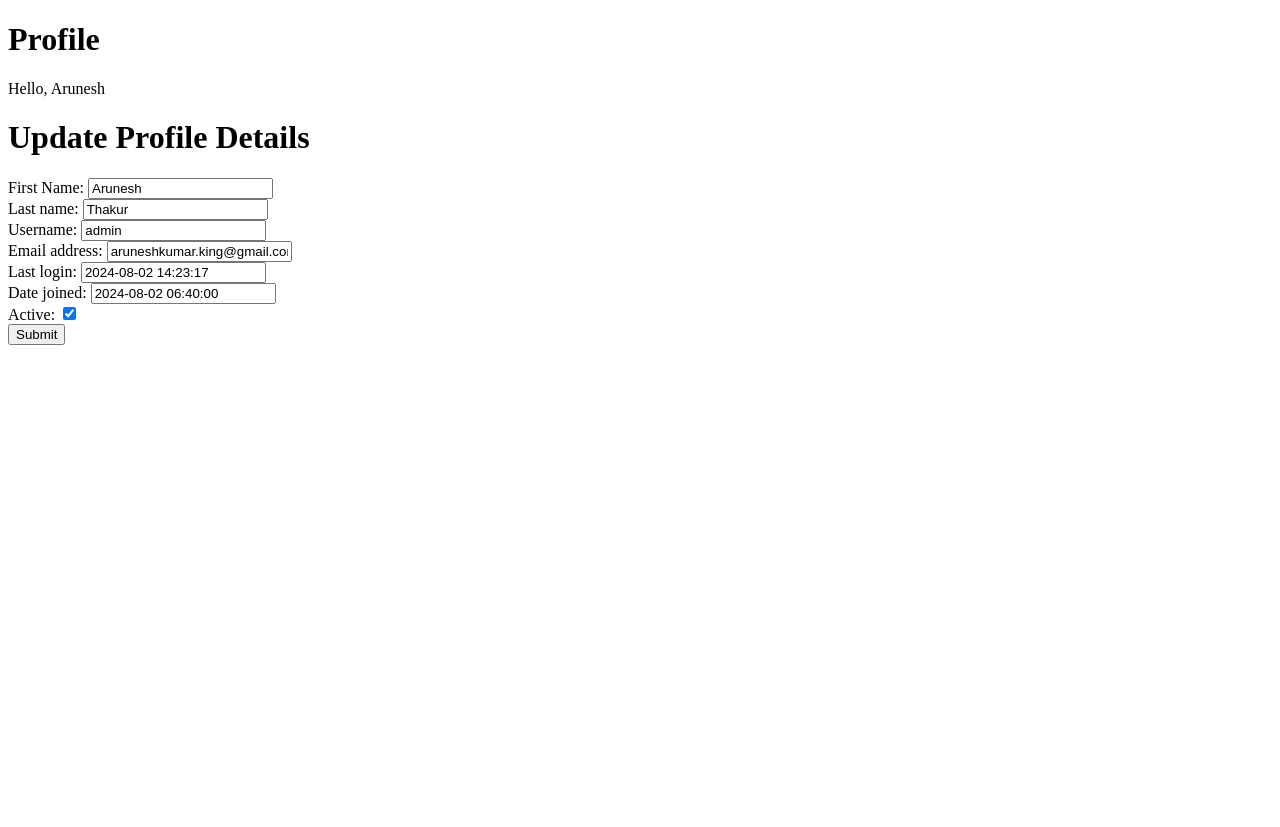
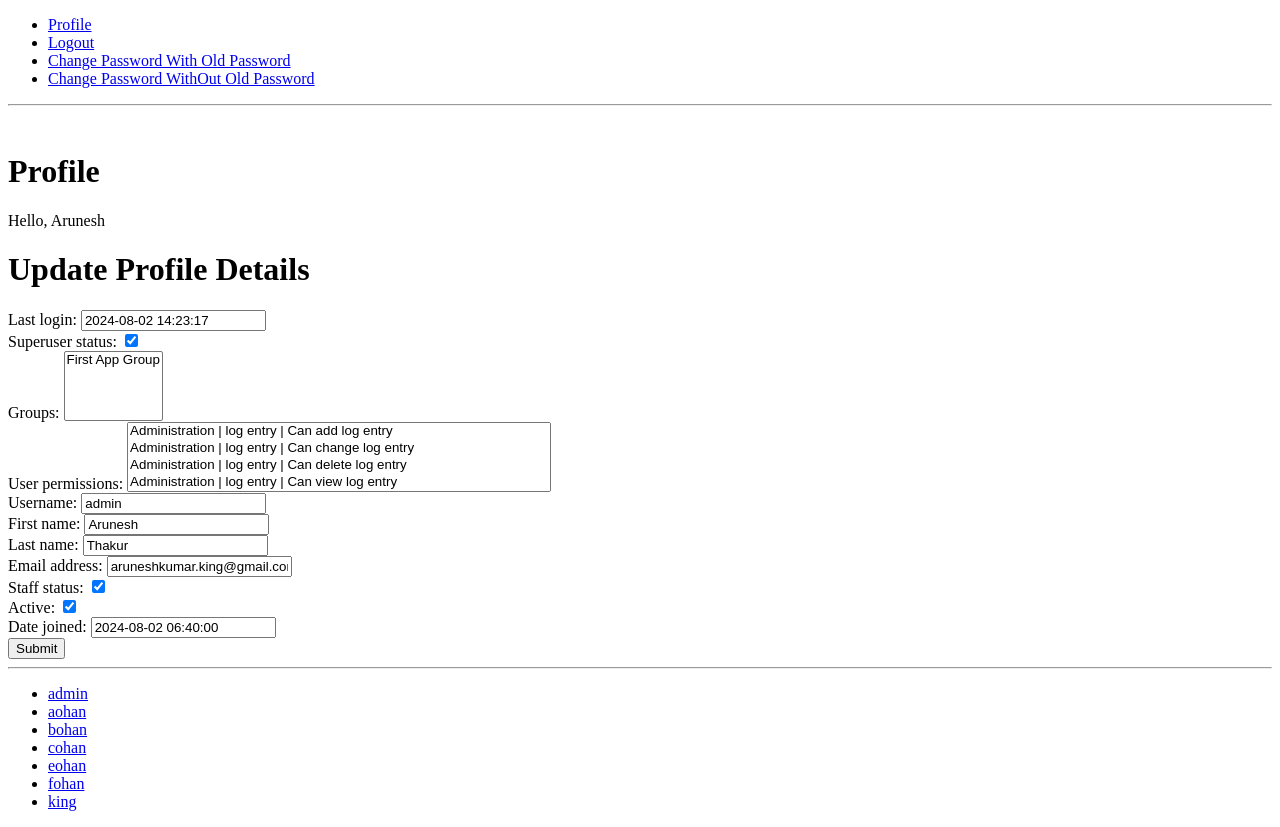
Before and after one commit to kingarunesh/Django-Practice, a Django app: page /profile/ in a window 1280 px wide. Before the commit the page ends 345 px from the top, so only its background shows below. Run offline with Django 5.2, Linux system fonts and the light colour scheme; a user stored in the database is signed in; data comes from the database, SQL or seed files in the repository; both versions use the stored data as it was after the commit.

Commit message:
18.7 : myauth - special profile

```diff
--- a/myauth/first/forms.py
+++ b/myauth/first/forms.py
@@ -32,3 +32,11 @@ class EditProfileForm(UserChangeForm):
         # widgets = {
         #     "last_login": forms.DateTimeInput(disabled=True)
         # }
+
+
+class EditAdminProfileForm(UserChangeForm):
+    password = None
+    class Meta:
+        model = User
+        fields = "__all__"
+        exclude = ("password",)
--- a/myauth/first/templates/first/change-password.html
+++ b/myauth/first/templates/first/change-password.html
@@ -6,6 +6,8 @@
         <title>Document</title>
     </head>
     <body>
+        {% include "header.html" %}
+
         <h1>Change Password With Old Password</h1>
 
         <form method="POST" novalidate>
--- a/myauth/first/templates/first/login.html
+++ b/myauth/first/templates/first/login.html
@@ -11,6 +11,9 @@
         </style>
     </head>
     <body>
+        {% include "header.html" %}
+
+        <h1>Login</h1>
         <form method="POST" novalidate>
             {% csrf_token %}
 
--- a/myauth/first/templates/first/pass-change-without-old-pass.html
+++ b/myauth/first/templates/first/pass-change-without-old-pass.html
@@ -6,6 +6,8 @@
         <title>Document</title>
     </head>
     <body>
+        {% include "header.html" %}
+
         <h1>Change Password With Old Password</h1>
 
         <form method="POST" novalidate>
--- a/myauth/first/templates/first/profile.html
+++ b/myauth/first/templates/first/profile.html
@@ -6,6 +6,8 @@
         <title>Document</title>
     </head>
     <body>
+        {% include "header.html" %}
+
         <h1>Profile</h1>
 
         <!---->
@@ -48,5 +50,13 @@
 
             <input type="submit" value="Submit" />
         </form>
+
+        <hr />
+
+        <ul>
+            {% for user in users %}
+            <li><a href="{% url "user_details" user.id %}">{{ user.username }}</a></li>
+            {% endfor %}
+        </ul>
     </body>
 </html>
--- a/myauth/first/templates/first/register.html
+++ b/myauth/first/templates/first/register.html
@@ -13,6 +13,9 @@
         </style>
     </head>
     <body>
+        {% include "header.html" %}
+
+        <h1>Register</h1>
         <form method="POST" novalidate>
             {% csrf_token %}
 
--- a/myauth/first/urls.py
+++ b/myauth/first/urls.py
@@ -1,12 +1,13 @@
 from django.urls import path
 
-from first.views import register, login_view, profile_view, logout_view, change_password, change_password_without_old_pass
+from first.views import register, login_view, profile_view, logout_view, change_password, change_password_without_old_pass, user_details
 
 
 urlpatterns = [
     path("register/", view=register, name="register"),
     path("login/", view=login_view, name="login_view"),
     path("profile/", view=profile_view, name="profile_view"),
+    path("user-details/<int:id>/", view=user_details, name="user_details"),
     path("logout/", view=logout_view, name="logout_view"),
     path("change-password/", view=change_password, name="change_password"),
     path("change-password-1/", view=change_password_without_old_pass, name="change_password_without_old_pass"),
--- a/myauth/first/views.py
+++ b/myauth/first/views.py
@@ -1,9 +1,10 @@
 from django.shortcuts import render, redirect
 from django.contrib.auth.forms import UserCreationForm, AuthenticationForm, PasswordChangeForm, SetPasswordForm, UserChangeForm
 from django.contrib.auth import authenticate, login, logout, update_session_auth_hash
+from django.contrib.auth.models import User
 from django.contrib import messages
 
-from first.forms import RegisterForm, EditProfileForm
+from first.forms import RegisterForm, EditProfileForm, EditAdminProfileForm
 
 
 
@@ -77,7 +78,11 @@ def profile_view(request):
         return redirect("login_view")
 
     if request.method == "POST":
-        form = EditProfileForm(request.POST, instance=request.user)
+
+        if request.user.is_superuser:
+            form = EditAdminProfileForm(request.POST, instance=request.user)
+        else:
+            form = EditProfileForm(request.POST, instance=request.user)
 
         if form.is_valid():
             form.save()
@@ -85,14 +90,48 @@ def profile_view(request):
             messages.success(request, "Profile Updated...")
 
     else:
-        form = EditProfileForm(instance=request.user)
+        if request.user.is_superuser:
+            form = EditAdminProfileForm(instance=request.user)
+        else:
+            form = EditProfileForm(instance=request.user)
+
+    if request.user.is_superuser:
+        users = User.objects.all()
+    else:
+        users = None
 
     context = {
         "user_details": request.user,
+        "form": form,
+        "users": users
+    }
+
+    return render(request=request, template_name="first/profile.html", context=context)
+
+def user_details(request, id):
+    if not request.user.is_authenticated:
+        return redirect("login_view")
+
+    if not request.user.is_superuser:
+        return redirect("profile_view")
+
+    user_info = User.objects.get(pk=id)
+
+    if request.method == "POST":
+        form = EditAdminProfileForm(request.POST, instance=request.user)
+
+        if form.is_valid():
+            form.save()
+            messages.success("Updated")
+    else:
+        form = EditAdminProfileForm(instance=user_info)
+
+    context = {
+        "user_info": user_info,
         "form": form
     }
 
-    return render(request=request, template_name="first/profile.html", context=context)
+    return render(request=request, template_name="first/user-details.html", context=context)
 
 
 def logout_view(request):
--- a/myauth/myauth/settings.py
+++ b/myauth/myauth/settings.py
@@ -55,7 +55,7 @@ ROOT_URLCONF = "myauth.urls"
 TEMPLATES = [
     {
         "BACKEND": "django.template.backends.django.DjangoTemplates",
-        "DIRS": [],
+        "DIRS": [BASE_DIR / "templates"],
         "APP_DIRS": True,
         "OPTIONS": {
             "context_processors": [
--- /dev/null
+++ b/myauth/templates/header.html
@@ -0,0 +1,14 @@
+<ul>
+    {% if request.user.is_authenticated %}
+    <li><a href="{% url "profile_view" %}">Profile</a></li>
+    <li><a href="{% url "logout_view" %}">Logout</a></li>
+    <li><a href="{% url "change_password" %}">Change Password With Old Password</a></li>
+    <li><a href="{% url "change_password_without_old_pass" %}">Change Password WithOut Old Password</a></li>
+    {% else %}
+    <li><a href="{% url "login_view" %}">Login</a></li>
+    <li><a href="{% url "register" %}">Register</a></li>
+    {% endif %}
+</ul>
+
+<hr>
+<br>
```
Also changed, not shown: myauth/first/templates/first/user-details.html (added, +29 -0 lines), myauth/db.sqlite3.
